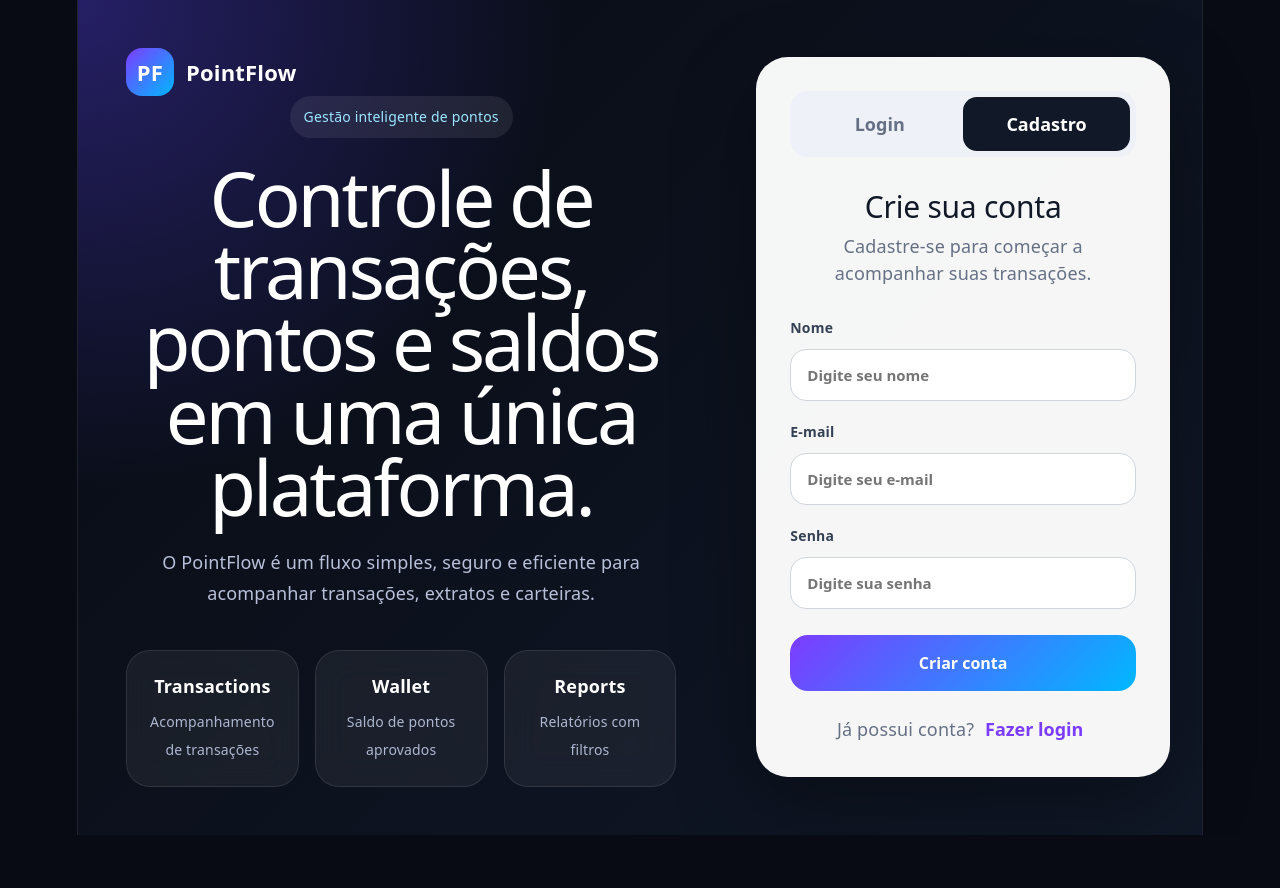
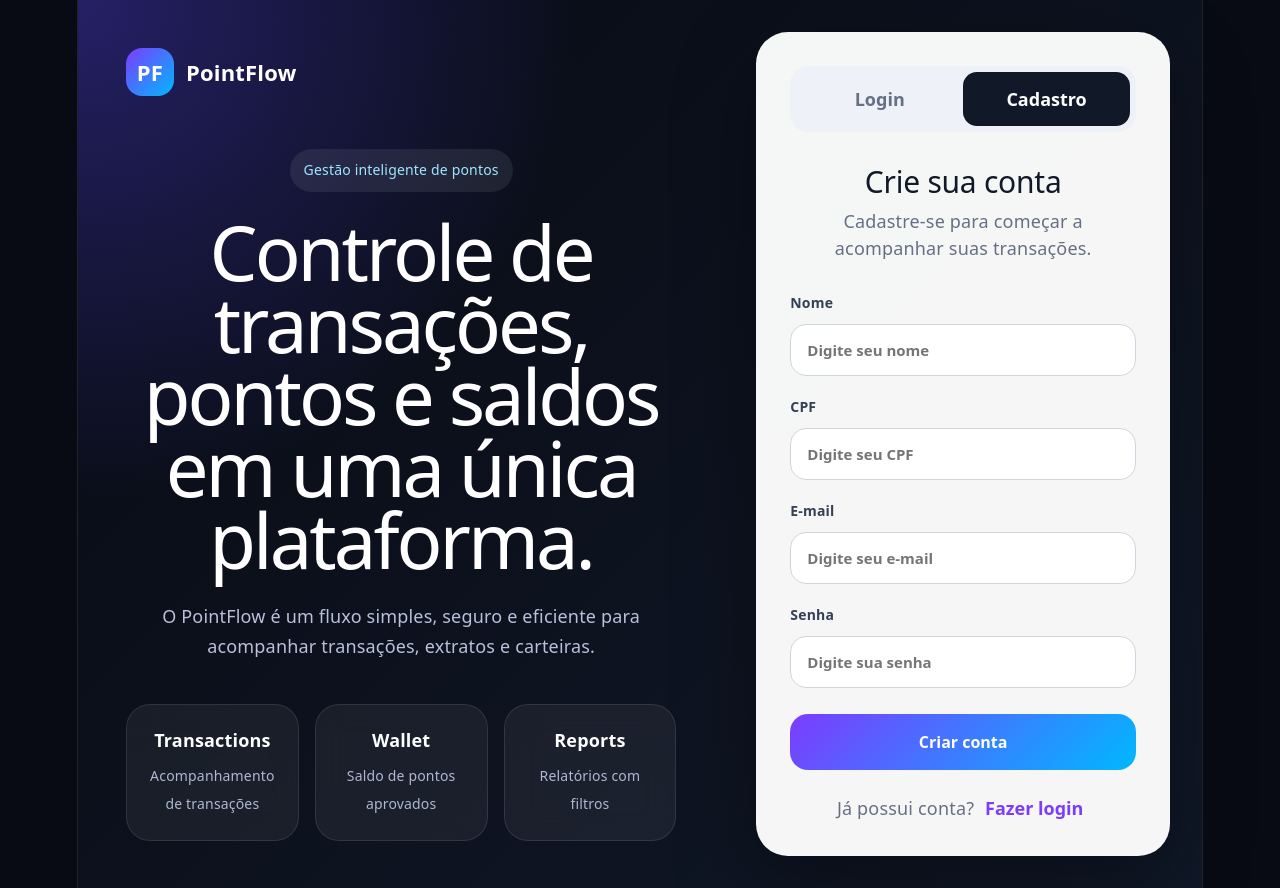
Before and after one commit to programandoagora/desafio-full-stack-2, a React (Vite) app: page / in a window 1280 px wide. Both pictures are taken after a click on the button "Cadastro". Before the commit the page ends 835 px from the top, so only its background shows below. Built offline with nearby package versions, Linux system fonts and the light colour scheme.

Commit message:
feat(database): user registration

```diff
--- a/src/App.jsx
+++ b/src/App.jsx
@@ -3,6 +3,76 @@ import './App.scss'
 
 function App() {
   const [mode, setMode] = useState('login')
+
+  const [formData, setFormData] = useState({
+    name: '',
+    cpf: '',
+    email: '',
+    password: '',
+  })
+
+  const [message, setMessage] = useState('')
+
+  function handleChange(event) {
+    const { name, value } = event.target
+
+    setFormData({
+      ...formData,
+      [name]: value,
+    })
+  }
+
+  async function handleSubmit(event) {
+    event.preventDefault()
+
+    setMessage('')
+
+    if (mode !== 'register') {
+      return
+    }
+
+    try {
+      const response = await fetch('http://localhost:3001/auth/register', {
+        method: 'POST',
+        headers: {
+          'Content-Type': 'application/json',
+        },
+        body: JSON.stringify(formData),
+      })
+
+      const data = await response.json()
+
+      if (!response.ok) {
+        setMessage(data.message || 'Erro ao cadastrar usuário.')
+        return
+      }
+
+      setMessage('Usuário cadastrado com sucesso.')
+
+      setFormData({
+        name: '',
+        cpf: '',
+        email: '',
+        password: '',
+      })
+
+      setMode('login')
+    } catch (error) {
+      setMessage('Erro ao conectar com a API.')
+    }
+  }
+
+  function handleModeChange(selectedMode) {
+    setMode(selectedMode)
+    setMessage('')
+
+    setFormData({
+      name: '',
+      cpf: '',
+      email: '',
+      password: '',
+    })
+  }
 
   return (
     <main className="auth-page">
@@ -20,7 +90,8 @@ function App() {
           </h1>
 
           <p>
-            O PointFlow é um fluxo simples, seguro e eficiente para acompanhar transações, extratos e carteiras.
+            O PointFlow é um fluxo simples, seguro e eficiente para acompanhar
+            transações, extratos e carteiras.
           </p>
 
           <div className="hero-cards">
@@ -47,7 +118,7 @@ function App() {
           <div className="tabs">
             <button
               className={mode === 'login' ? 'active' : ''}
-              onClick={() => setMode('login')}
+              onClick={() => handleModeChange('login')}
               type="button"
             >
               Login
@@ -55,7 +126,7 @@ function App() {
 
             <button
               className={mode === 'register' ? 'active' : ''}
-              onClick={() => setMode('register')}
+              onClick={() => handleModeChange('register')}
               type="button"
             >
               Cadastro
@@ -71,34 +142,73 @@ function App() {
             </p>
           </div>
 
-          <form>
+          <form onSubmit={handleSubmit}>
             {mode === 'register' && (
-              <label>
-                Nome
-                <input type="text" placeholder="Digite seu nome" />
-              </label>
+            <>
+            <label>
+              Nome
+              <input
+                name="name"
+                type="text"
+                placeholder="Digite seu nome"
+                value={formData.name}
+                onChange={handleChange}
+              />
+            </label>
+
+            <label>
+              CPF
+              <input
+                name="cpf"
+                type="text"
+                placeholder="Digite seu CPF"
+                value={formData.cpf}
+                onChange={handleChange}
+              />
+            </label>
+          </>
             )}
 
             <label>
               E-mail
-              <input type="email" placeholder="Digite seu e-mail" />
+              <input
+                name="email"
+                type="email"
+                placeholder="Digite seu e-mail"
+                value={formData.email}
+                onChange={handleChange}
+              />
             </label>
 
             <label>
               Senha
-              <input type="password" placeholder="Digite sua senha" />
+              <input
+                name="password"
+                type="password"
+                placeholder="Digite sua senha"
+                value={formData.password}
+                onChange={handleChange}
+              />
             </label>
 
             <button className="submit" type="submit">
               {mode === 'login' ? 'Entrar no PointFlow' : 'Criar conta'}
             </button>
+
+            {message && (
+              <p className="form-message">
+                {message}
+              </p>
+            )}
           </form>
 
           <p className="switch-text">
             {mode === 'login' ? 'Ainda não tem conta?' : 'Já possui conta?'}{' '}
             <button
               type="button"
-              onClick={() => setMode(mode === 'login' ? 'register' : 'login')}
+              onClick={() =>
+                handleModeChange(mode === 'login' ? 'register' : 'login')
+              }
             >
               {mode === 'login' ? 'Cadastre-se' : 'Fazer login'}
             </button>
--- a/src/App.scss
+++ b/src/App.scss
@@ -275,3 +275,10 @@ input:focus {
     border-radius: 26px;
   }
 }
+
+.form-message {
+  margin-top: 14px;
+  text-align: center;
+  font-weight: 700;
+  color: #111827;
+}
```
Also changed, not shown: 1 other file (tests, documents, lock files or other folders).
